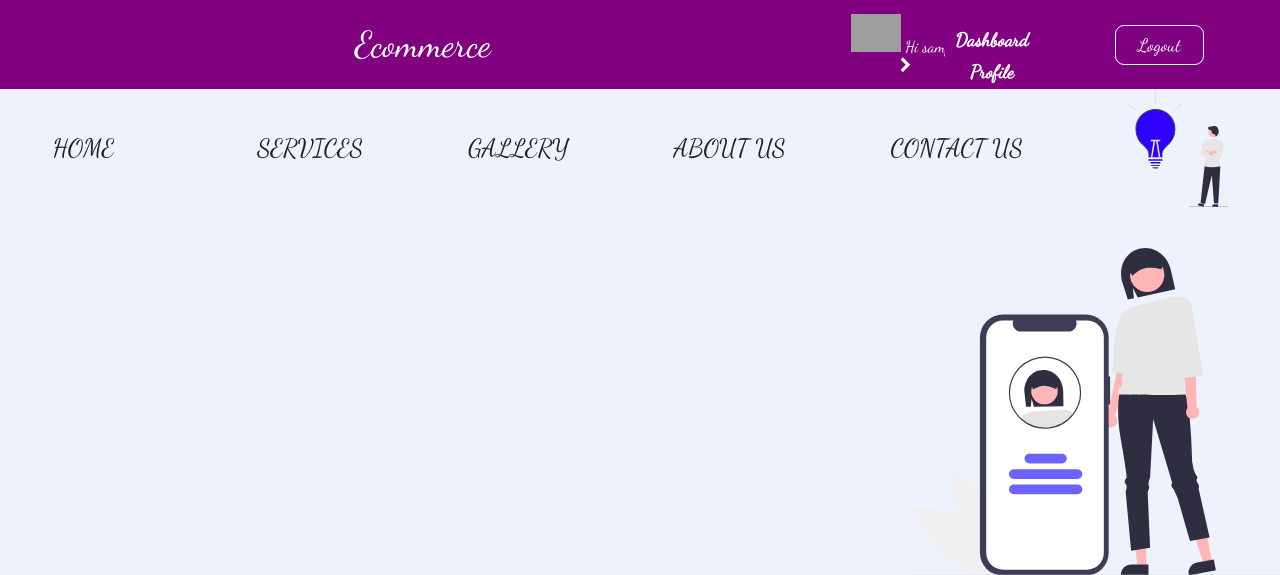
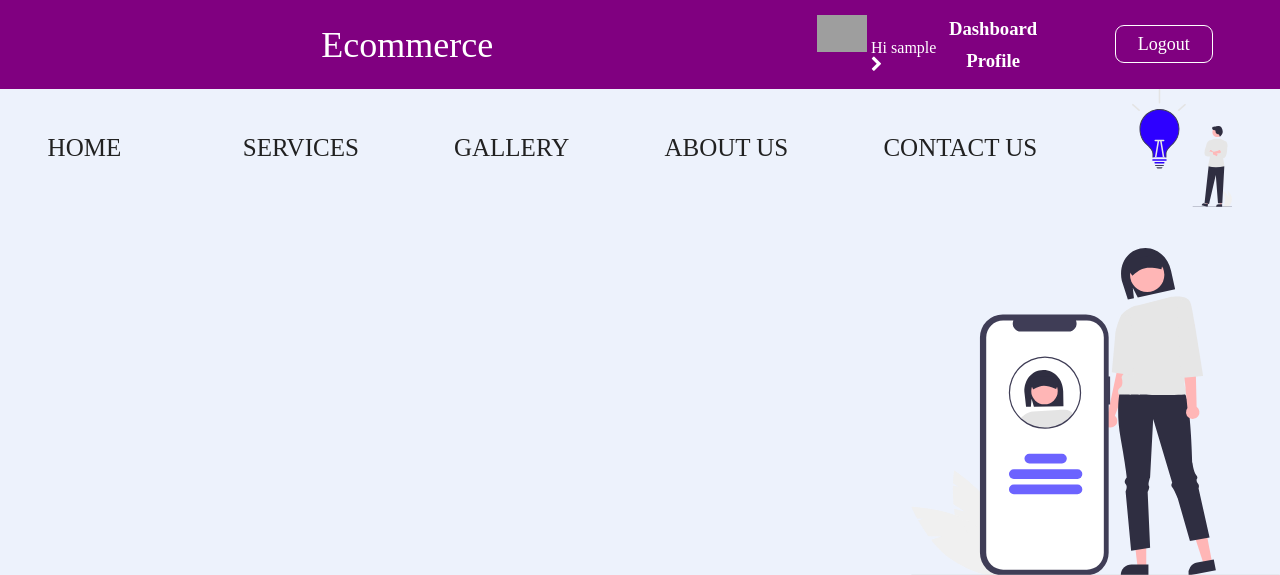
Before and after one commit to coderguy2000/Ecommerce, a PHP site: page /home.php in a window 1280 px wide. Shown: the top 575 px of the page. Run offline with PHP 8.4, Linux system fonts and the light colour scheme; the visitor is signed in with stand-in values (Sample User, id 1); grey boxes are pictures that could not be loaded.

Commit message:
profile section

```diff
--- a/home.php
+++ b/home.php
@@ -8,9 +8,6 @@
     <meta charset="UTF-8">
     <meta http-equiv="X-UA-Compatible" content="IE=edge">
     <meta name="viewport" content="width=device-width, initial-scale=1.0">
-    <link rel="preconnect" href="https://fonts.googleapis.com">
-    <link rel="preconnect" href="https://fonts.gstatic.com" crossorigin>
-    <link href="https://fonts.googleapis.com/css2?family=Dancing+Script&display=swap" rel="stylesheet">
     <link rel="stylesheet" href="https://cdnjs.cloudflare.com/ajax/libs/font-awesome/4.7.0/css/font-awesome.min.css">
     <title>Testing</title>
 </head>
@@ -18,6 +15,7 @@
     <div class="main">
         <div class="heading-content">Ecommerce</div>
 
+        <div class="profile">
             <div class="username">
                 <img src="<?php  echo 'log/'.$_SESSION['photo']?>" width="50px"  alt="profile pic">
                 <?php echo "Hi ".$_SESSION['username']."  ";?>
@@ -27,6 +25,7 @@
             <div class="username-content">
                 <h3><a href="log/updateProfile.php">Dashboard</a></h3>
                 <h3>Profile</h3>
+            </div>
         </div>
         <div class="log"><a href="log/logout.php">Logout</a></div>
     </div>
@@ -92,22 +91,24 @@
         font-size: 36px;
     }
     .username{
-        flex:1;
+        flex:2;
     }
     .username-content{
-        margin-left: -21px;
-        margin-top: 22px;
+        flex: 1;
     }
     .username-content h3,.username-content h3 a{
         color:white;
         padding: 5px;
         background-color:purple;
     }
+    .profile{
+        display: flex;
+        flex: 2;
+        align-items: center;
+    }
 
     .log{
         flex:2;
-        display: flex;
-        justify-content: space-evenly;
     }
     .log a{
         color: white;
--- a/index.php
+++ b/index.php
@@ -9,9 +9,6 @@
     <meta charset="UTF-8">
     <meta http-equiv="X-UA-Compatible" content="IE=edge">
     <meta name="viewport" content="width=device-width, initial-scale=1.0">
-    <link rel="preconnect" href="https://fonts.googleapis.com">
-    <link rel="preconnect" href="https://fonts.gstatic.com" crossorigin>
-    <link href="https://fonts.googleapis.com/css2?family=Dancing+Script&display=swap" rel="stylesheet">
     <title>Testing</title>
 </head>
 <body>
```
Lines whose indentation alone changed are shown as unchanged.
